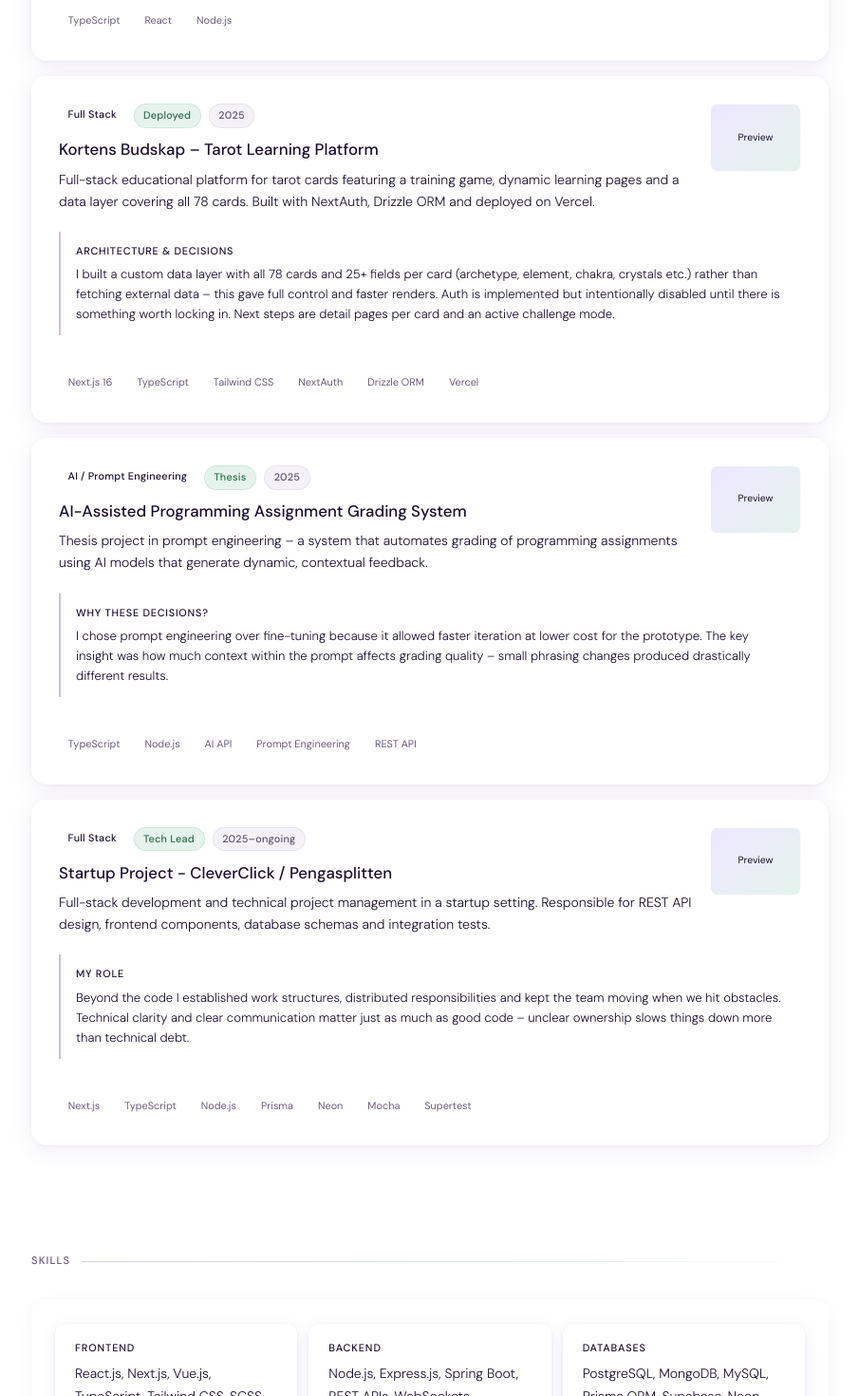
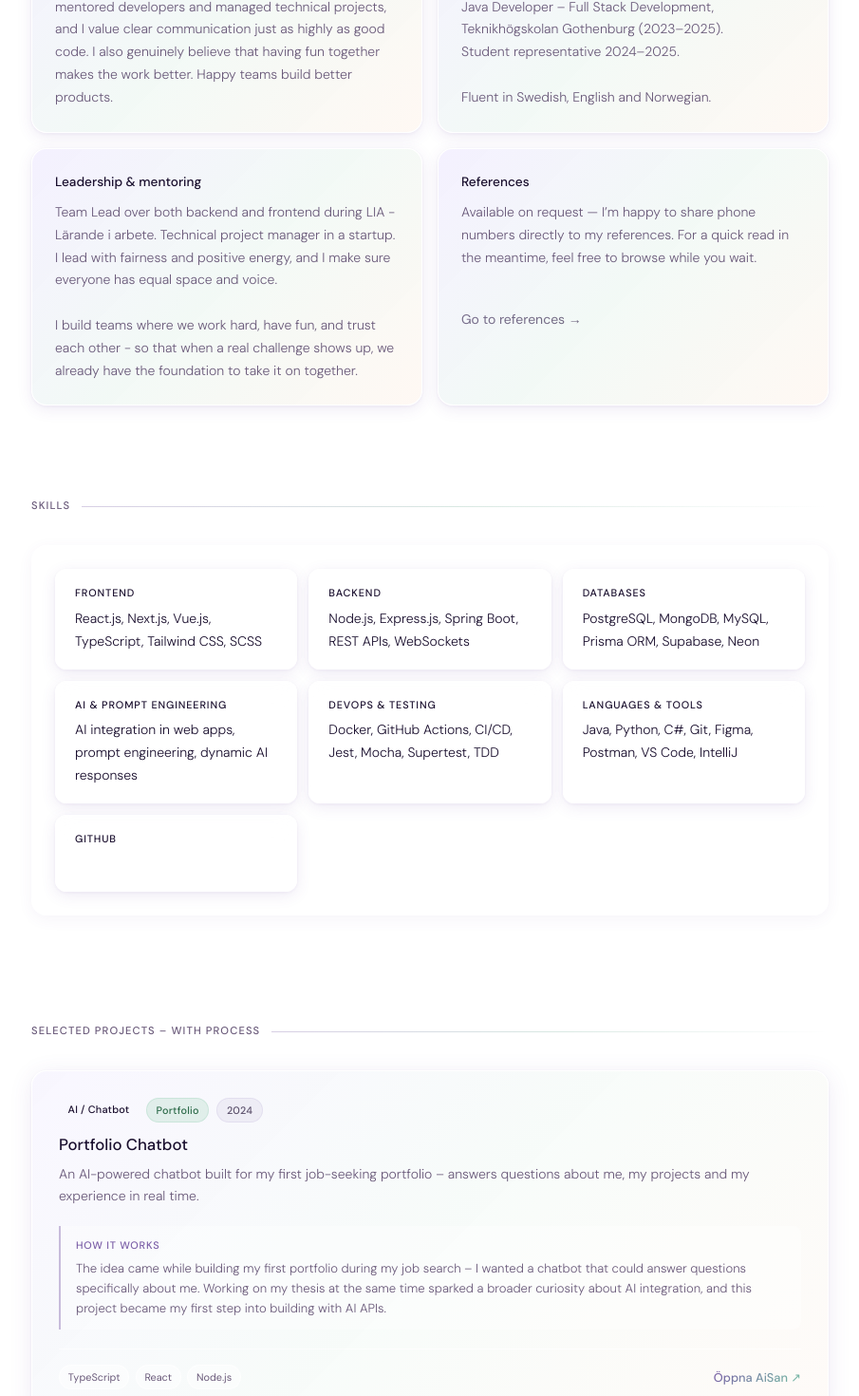
Before and after one commit to hejhejsanne/fullstackdeveloper, a Next.js app in the folder fullstackdeveloper.se/: page / in a window 1280 px wide. Shown: the part 1087-2557 px from the top of the page at 95% size, without its empty margins (187-1092 px from the left). Built offline with nearby package versions, Linux system fonts and the light colour scheme.

Commit message:
fix page

```diff
--- a/fullstackdeveloper.se/src/app/page.tsx
+++ b/fullstackdeveloper.se/src/app/page.tsx
@@ -18,6 +18,10 @@ export default function Home() {
       <main>
         <Hero />
         <hr className="divider" />
+        <About />
+        <hr className="divider" />
+        <Skills skills={skills} />
+        <hr className="divider" />
         <section
           id="projects"
           className="section"
@@ -31,10 +35,7 @@ export default function Home() {
           ))}
         </section>
         <hr className="divider" />
-        <Skills skills={skills} />
-        <hr className="divider" />
-        <About />
-        <hr className="divider" />
+
         <ATS />
         <hr className="divider" />
         <References />
--- a/fullstackdeveloper.se/src/components/ProjectCard.tsx
+++ b/fullstackdeveloper.se/src/components/ProjectCard.tsx
@@ -2,6 +2,7 @@
 import React from "react";
 import { Project, ProjectTag, ProcessStep } from "@/types";
 import "@/styles/components/projectcard.css";
+import Image from "next/image";
 
 function Tag({ label, variant }: ProjectTag) {
   return <span className={`tag tag--${variant}`}>{label}</span>;
@@ -14,7 +15,7 @@ function ProcessStrip({ steps }: { steps: ProcessStep[] }) {
         <div
           key={step.label}
           role="listitem"
-          className={`process-strip__step process-strip__step--${step.status}`}
+          className={`process-step process-step-${step.status}`}
         >
           {step.label}
         </div>
@@ -26,8 +27,8 @@ function ProcessStrip({ steps }: { steps: ProcessStep[] }) {
 function ReflectionBox({ label, text }: { label: string; text: string }) {
   return (
     <div className="reflection-box">
-      <div className="reflection-box__label">{label}</div>
-      <p className="reflection-box__text">{text}</p>
+      <div className="reflection-label">{label}</div>
+      <p className="reflection-text">{text}</p>
     </div>
   );
 }
@@ -51,46 +52,46 @@ export default function ProjectCard({ project }: { project: Project }) {
 
   return (
     <article className="project-card fade-in" aria-labelledby={`${id}-title`}>
-      <div className="project-card__header">
+      <div className="project-card-header">
         <div>
-          <div className="project-card__meta">
+          <div className="project-card-meta">
             {tags.map((tag) => (
               <Tag key={tag.label} {...tag} />
             ))}
           </div>
-          <h2 className="project-card__title" id={`${id}-title`}>
+          <h2 className="project-card-title" id={`${id}-title`}>
             {title}
           </h2>
-          <p className="project-card__impact">{impact}</p>
+          <p className="project-card-impact">{impact}</p>
         </div>
-        {thumbSrc ? (
-          <img
+        {/* {thumbSrc ? (
+          <Image
             src={thumbSrc}
             alt={thumbAlt ?? title}
-            className="project-card__thumb"
+            className="project-card-thumb"
           />
         ) : (
-          <div className="project-card__thumb" aria-hidden="true">
+          <div className="project-card-thumb" aria-hidden="true">
             Preview
           </div>
-        )}
+        )} */}
       </div>
       {processSteps && <ProcessStrip steps={processSteps} />}
       <ReflectionBox label={reflectionLabel} text={reflectionText} />
-      <div className="project-card__footer">
-        <div className="project-card__tech">
+      <div className="project-card-footer">
+        <div className="project-card-tech">
           {tech.map((t) => (
             <span key={t} className="tech-pill">
               {t}
             </span>
           ))}
         </div>
-        <div className="project-card__links">
+        <div className="project-card-links">
           {liveUrl &&
             (liveUrl === "#chatbot" ? (
               <button
                 type="button"
-                className="project-card__link"
+                className="project-card-link"
                 onClick={() => window.dispatchEvent(new Event("open-aisan"))}
               >
                 Öppna AiSan ↗
@@ -98,7 +99,7 @@ export default function ProjectCard({ project }: { project: Project }) {
             ) : (
               <a
                 href={liveUrl}
-                className="project-card__link"
+                className="project-card-link"
                 target="_blank"
                 rel="noopener noreferrer"
               >
@@ -108,7 +109,7 @@ export default function ProjectCard({ project }: { project: Project }) {
           {githubUrl && (
             <a
               href={githubUrl}
-              className="project-card__link project-card__link--muted"
+              className="project-card-link project-card-link-muted"
               target="_blank"
               rel="noopener noreferrer"
             >
--- a/fullstackdeveloper.se/src/styles/components/hero.css
+++ b/fullstackdeveloper.se/src/styles/components/hero.css
@@ -218,6 +218,10 @@
     width: 55%;
     margin: 0 auto;
   }
+  .hero-tag {
+    display: none;
+    justify-content: center;
+  }
 
   .hero-cards {
     grid-template-columns: repeat(2, 1fr);
--- a/fullstackdeveloper.se/src/styles/components/projectcard.css
+++ b/fullstackdeveloper.se/src/styles/components/projectcard.css
@@ -1,3 +1,5 @@
+/* projectcard.css */
+
 .project-card {
   background: rgba(255, 255, 255, 0.65);
   backdrop-filter: blur(12px);
@@ -16,14 +18,15 @@
   overflow: clip;
   box-shadow:
     inset 0 1px 0 rgba(255, 255, 255, 1),
-    0 4px 16px rgba(100, 60, 160, 0.06);
+    0 4px 24px rgba(100, 60, 160, 0.1),
+    0 1px 4px rgba(100, 60, 160, 0.06);
 }
 
 .project-card::before {
   content: "";
   position: absolute;
   inset: 0;
-  background: var(--iridescent);
+  background: var(--aurora);
   pointer-events: none;
   transition: opacity 0.2s;
   opacity: 0.6;
@@ -34,14 +37,16 @@
   transform: translateY(-2px);
   box-shadow:
     inset 0 1px 0 rgba(255, 255, 255, 1),
-    0 8px 24px rgba(100, 60, 160, 0.1);
+    0 12px 36px rgba(100, 60, 160, 0.15),
+    0 2px 8px rgba(100, 60, 160, 0.08);
 }
 
 .project-card:hover::before {
   opacity: 1;
 }
 
-.project-card__header {
+/* header */
+.project-card-header {
   display: flex;
   align-items: flex-start;
   justify-content: space-between;
@@ -50,28 +55,29 @@
   position: relative;
 }
 
-.project-card__meta {
+.project-card-meta {
   display: flex;
   gap: 0.5rem;
   flex-wrap: wrap;
   margin-bottom: 0.6rem;
 }
 
-.project-card__title {
+.project-card-title {
   font-size: 1.05rem;
   font-weight: 500;
   margin-bottom: 0.4rem;
-  color: var(--text);
+  color: var(--color-text);
 }
 
-.project-card__impact {
+.project-card-impact {
   font-size: 0.875rem;
-  color: var(--muted);
+  color: var(--color-muted);
   font-weight: 300;
   line-height: 1.65;
 }
 
-.project-card__thumb {
+/* thumbnail */
+.project-card-thumb {
   width: 96px;
   height: 72px;
   background: linear-gradient(
@@ -86,11 +92,12 @@
   align-items: center;
   justify-content: center;
   font-size: 0.65rem;
-  color: var(--muted);
+  color: var(--color-muted);
   overflow: clip;
   object-fit: cover;
 }
 
+/* process strip */
 .process-strip {
   display: flex;
   margin: 1.25rem 0 1rem;
@@ -100,62 +107,64 @@
   position: relative;
 }
 
-.process-strip__step {
+.process-step {
   flex: 1;
   padding: 0.6rem 0.75rem;
   font-size: 0.72rem;
   text-align: center;
   border-right: 1px solid rgba(255, 255, 255, 0.7);
   background: rgba(255, 255, 255, 0.3);
-  color: var(--muted);
+  color: var(--color-muted);
 }
 
-.process-strip__step:last-child {
+.process-step:last-child {
   border-right: none;
 }
 
-.process-strip__step--done {
+.process-step-done {
   background: rgba(255, 255, 255, 0.6);
-  color: var(--text);
+  color: var(--color-text);
   font-weight: 500;
 }
 
-.process-strip__step--active {
+.process-step-active {
   background: linear-gradient(
     135deg,
     rgba(196, 176, 255, 0.4),
     rgba(168, 216, 192, 0.3)
   );
-  color: var(--blue-text);
+  color: var(--amethyst-purple);
   font-weight: 500;
 }
 
+/* reflection */
 .reflection-box {
   border-left: 2px solid rgba(123, 94, 167, 0.4);
   padding: 0.75rem 1rem;
   margin-top: 1rem;
-  background: var(--reflect-bg);
+  background: rgba(255, 255, 255, 0.3);
   border-radius: 0 var(--radius-sm) var(--radius-sm) 0;
   position: relative;
 }
 
-.reflection-box__label {
+.reflection-label {
   font-size: 0.68rem;
-  color: var(--accent-start);
+  color: var(--amethyst-purple);
   font-weight: 500;
   text-transform: uppercase;
   letter-spacing: 0.07em;
   margin-bottom: 0.3rem;
 }
 
-.reflection-box__text {
+.reflection-text {
   font-size: 0.82rem;
-  color: var(--muted);
+  color: var(--color-muted);
   line-height: 1.6;
   font-weight: 300;
 }
 
-.project-card__footer {
+/* footer */
+.project-card-footer {
   display: flex;
   align-items: center;
   justify-content: space-between;
@@ -167,58 +176,21 @@
   position: relative;
 }
 
-.project-card__tech {
+.project-card-tech {
   display: flex;
   gap: 0.4rem;
   flex-wrap: wrap;
 }
 
-.project-card__links {
+.project-card-links {
   display: flex;
   gap: 1rem;
 }
 
-.project-card__link {
+.project-card-link {
   font-size: 0.8rem;
   font-weight: 500;
-  background: var(--chrome-text);
-  -webkit-background-clip: text;
-  -webkit-text-fill-color: transparent;
-  background-clip: text;
-}
-
-.project-card__link--muted {
-  background: none;
-  -webkit-text-fill-color: var(--muted);
-  color: var(--muted);
-}
-
-@media (max-width: 480px) {
-  .process-strip {
-    flex-wrap: wrap;
-  }
-
-  .process-strip__step {
-    flex: 0 0 33%;
-    border-bottom: 1px solid rgba(255, 255, 255, 0.7);
-  }
-}
-
-.project-card {
-  box-shadow:
-    inset 0 1px 0 rgba(255, 255, 255, 1),
-    0 4px 24px rgba(100, 60, 160, 0.1),
-    0 1px 4px rgba(100, 60, 160, 0.06);
-}
-
-.project-card:hover {
-  box-shadow:
-    inset 0 1px 0 rgba(255, 255, 255, 1),
-    0 12px 36px rgba(100, 60, 160, 0.15),
-    0 2px 8px rgba(100, 60, 160, 0.08);
-}
-button.project-card__link {
-  background: var(--chrome-text);
+  background: var(--aurora-text);
   -webkit-background-clip: text;
   -webkit-text-fill-color: transparent;
   background-clip: text;
@@ -227,3 +199,64 @@ button.project-card__link {
   cursor: pointer;
   font-family: inherit;
 }
+
+.project-card-link-muted {
+  background: none;
+  -webkit-text-fill-color: var(--color-muted);
+  color: var(--color-muted);
+  font-size: 0.8rem;
+  font-weight: 500;
+}
+
+/* tablet */
+@media (max-width: 768px) {
+  .project-card {
+    padding: 1.25rem;
+  }
+
+  .project-card-header {
+    gap: 0.75rem;
+  }
+
+  .project-card-thumb {
+    width: 72px;
+    height: 54px;
+  }
+
+  .project-card-footer {
+    flex-direction: column;
+    align-items: flex-start;
+  }
+}
+
+/* mobile */
+@media (max-width: 600px) {
+  .project-card {
+    padding: 1rem;
+  }
+
+  .project-card-thumb {
+    display: none;
+  }
+
+  .project-card-title {
+    font-size: 0.975rem;
+  }
+
+  .project-card-impact {
+    font-size: 0.825rem;
+  }
+
+  .process-strip {
+    flex-wrap: wrap;
+  }
+
+  .process-step {
+    flex: 0 0 33%;
+    border-bottom: 1px solid rgba(255, 255, 255, 0.7);
+  }
+
+  .project-card-links {
+    gap: 0.75rem;
+  }
+}
```
